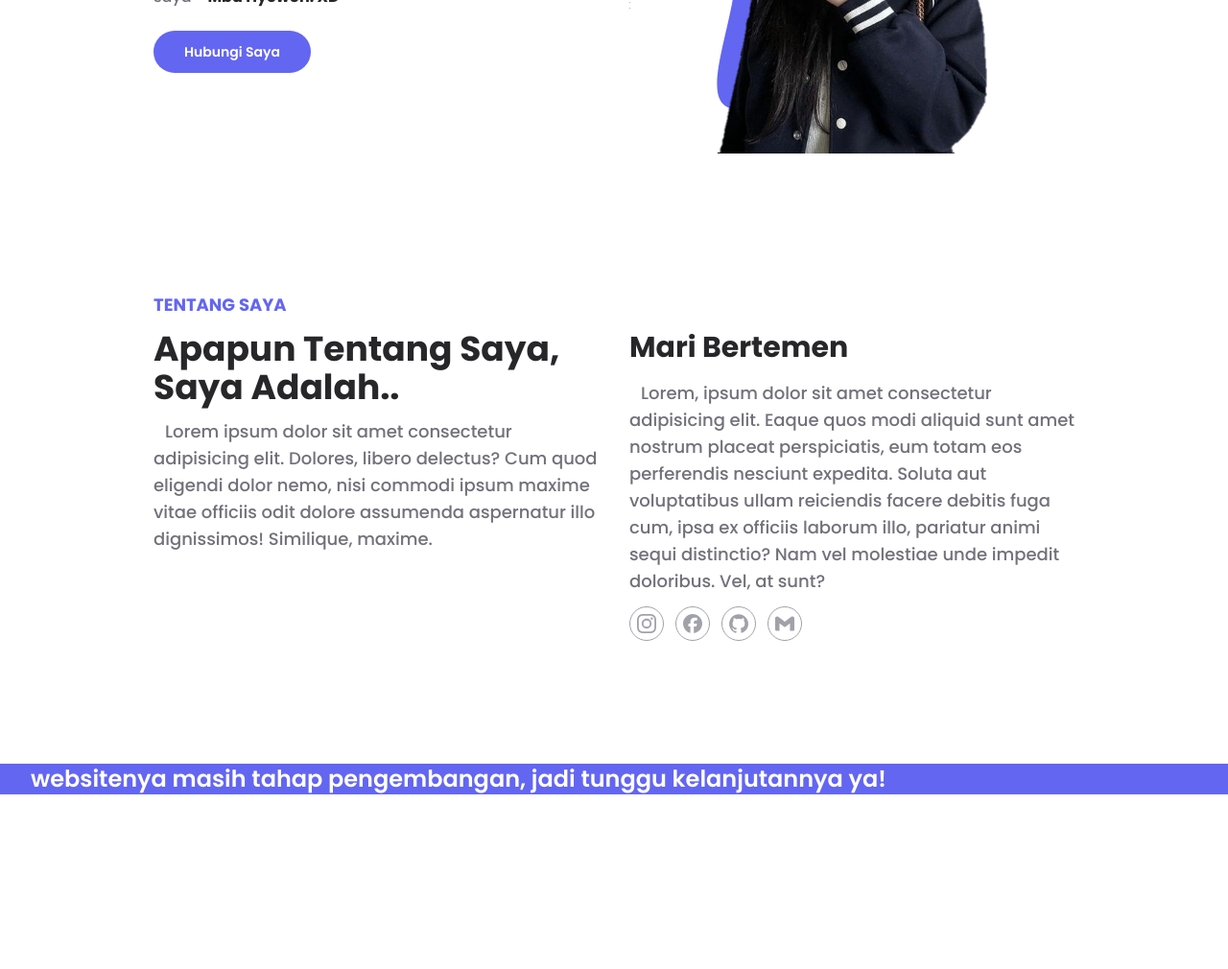
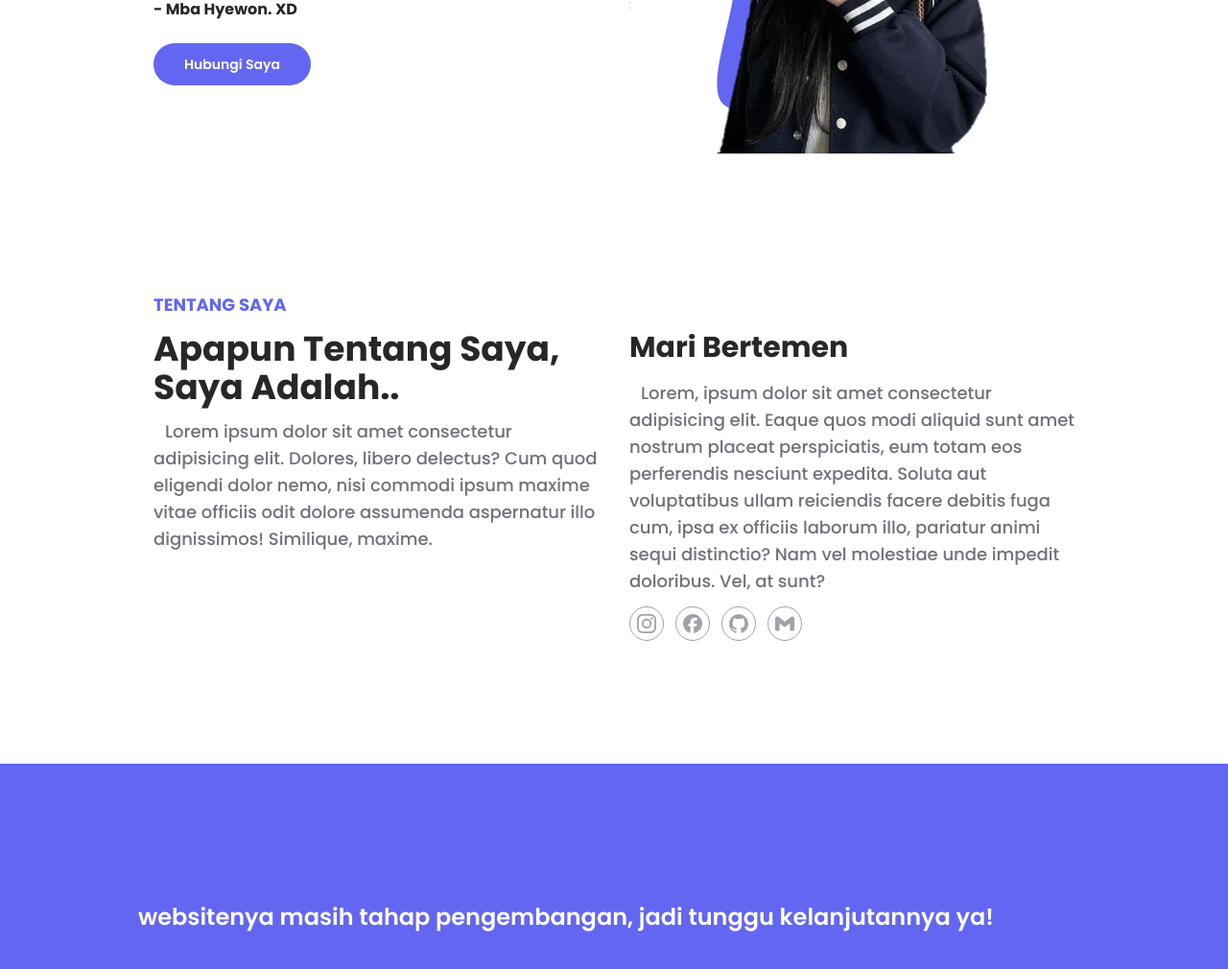
Before and after one commit to FathurRabbani/MyPortfolio, a website: page index.html in a window 1280 px wide. Shown: the part 598-1608 px from the top of the page at 96% size. Before the commit the page ends 1426 px from the top, so only its background shows below. Drawn offline with Linux system fonts and the light colour scheme.

Commit message:
update v.1.2

```diff
--- a/index.html
+++ b/index.html
@@ -50,8 +50,8 @@
                     <h1 class="text-base font-semibold text-primary md:text-xl">Halo Semua!! saya
                     <span class="block font-bold text-dark text-4xl mt-1 lg:text-6xl">Fathur Rabbani</span></h1>
                     <h2 class="font-medium text-indigo-400 mb-3 lg:text-2xl max-w-md">Gapyear & <span class="text-dark">newbie programmer</span></h2>
-                    <p class="font-medium text-zinc-500 mb-8 leading-relaxed max-w-xl">Saya Fathur Rabbani website ini blog pertama saya, disini berisi bukan hanya tentang saya tetapi juga, crush saya <span class="text-dark font-bold"> - Mba Hyewon. XD</span></p>
-                    <a href="#" class="text-sm font-semibold text-white bg-primary py-3 px-8 rounded-full hover:shadow-lg hover:opacity-80 transition duration-300 ease-in-out">Hubungi Saya</a>
+                    <p class="font-medium text-zinc-500 mb-8 leading-relaxed max-w-xl">Saya Fathur Rabbani website ini blog pertama saya, disini berisi bukan hanya tentang saya tetapi juga, crush saya <br> <span class="text-dark font-bold"> - Mba Hyewon. XD</span></p>
+                    <a href="https://www.instagram.com/fthrrabbanii" class="text-sm font-semibold text-white bg-primary py-3 px-8 rounded-full hover:shadow-lg hover:opacity-80 transition duration-300 ease-in-ou" target="_blank">Hubungi Saya</a>
                 </div>
                 <div class="w-full self-end px-4 lg:w-1/2">
                     <div class="relative mt-10 lg:mt-9 lg:right-0">
@@ -102,8 +102,10 @@
         </div>
     </section>
 
-    <section class="bg-primary w-full px-8 py-32">
-        <h2 class="text-white text-2xl">websitenya masih tahap pengembangan, jadi tunggu kelanjutannya ya!</h2>
+    <section class="bg-primary w-ful pt-36 pb-32">
+        <div class="container w-full">
+            <h2 class="text-white text-2xl">websitenya masih tahap pengembangan, jadi tunggu kelanjutannya ya!</h2>
+        </div>
     </section>
 
     <!-- end about section -->
```
